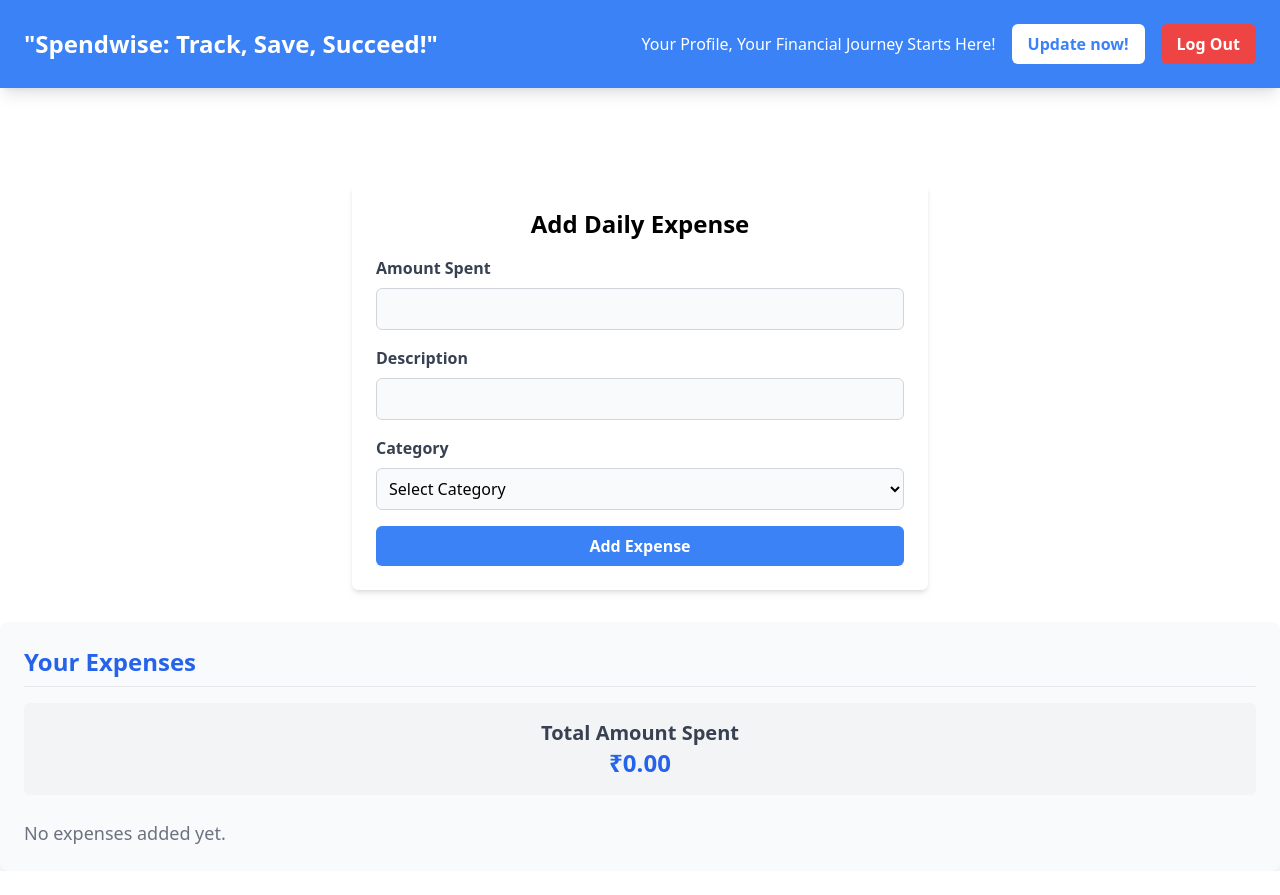
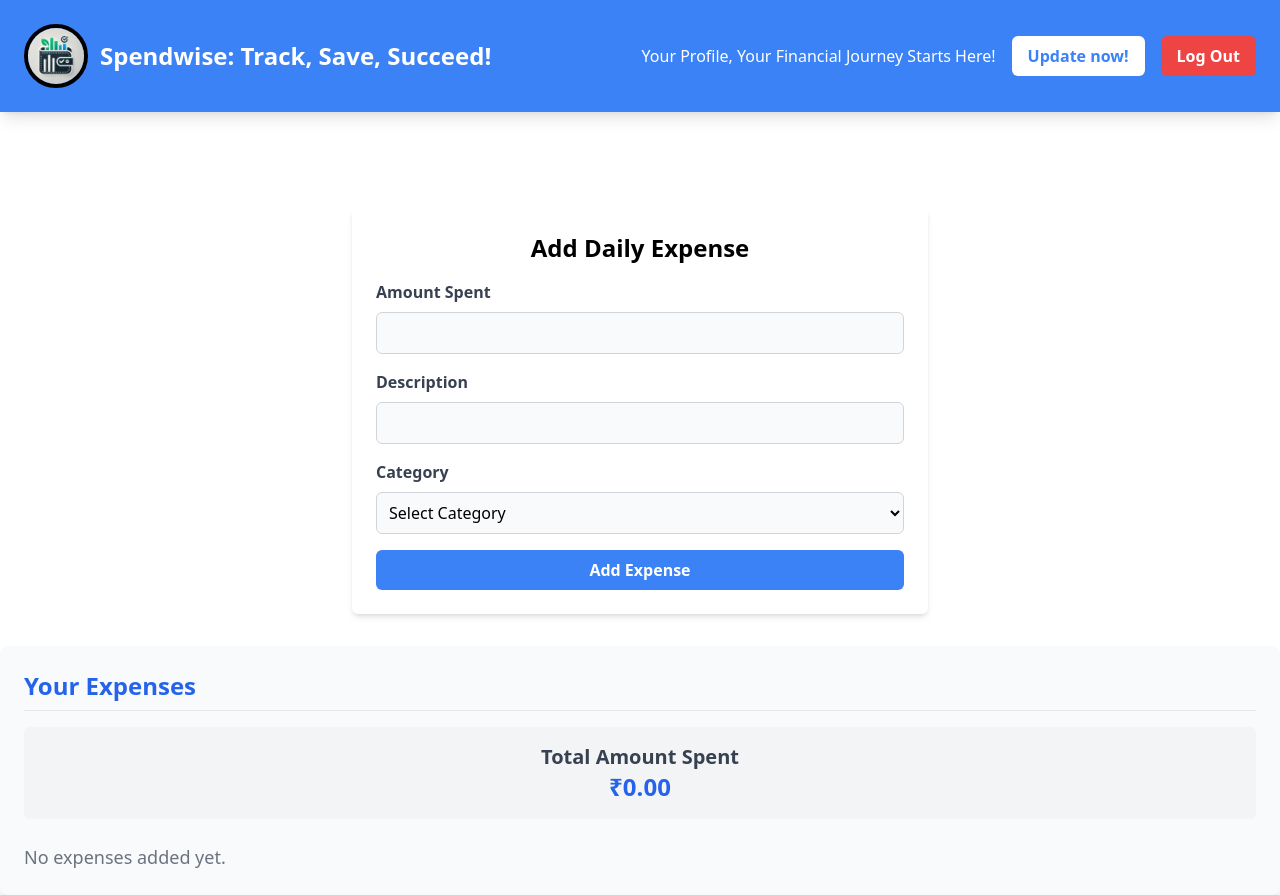
Before and after one commit to SwayamprabhaGitHub/spendwise, a React (Vite) app: page /welcome in a window 1280 px wide. Before the commit the page ends 871 px from the top, so only its background shows below. Built offline with nearby package versions, Linux system fonts and the light colour scheme; sample sign-in values are in the browser's storage.

Commit message:
Added logo to the applicatiom

```diff
--- a/index.html
+++ b/index.html
@@ -2,7 +2,7 @@
 <html lang="en">
   <head>
     <meta charset="UTF-8" />
-    <link rel="icon" type="image/svg+xml" href="/vite.svg" />
+    <link rel="icon" type="image/svg+xml" href="/src/assets/Spendwise_logo_no_background.png" />
     <meta name="viewport" content="width=device-width, initial-scale=1.0" />
     <title>SpendWise</title>
   </head>
--- a/src/pages/WelcomePage.jsx
+++ b/src/pages/WelcomePage.jsx
@@ -5,6 +5,7 @@
 import ProfileForm from "../components/ProfileForm";
 import ModalContext from "../store/modal-context";
 import Modal from "../UI/Modals";
+import Logo from "../assets/Spendwise_logo_no_background.png";
 import DailyExpensesForm from "../components/DailyExpensesForm";
 import { authActions } from "../store/auth-slice";
 import { themeActions } from "../store/theme-slice";
@@ -35,14 +36,23 @@
     <>
       {modalCtx.modalMsg && <Modal />}
       <header className="flex flex-col md:flex-row justify-between items-center bg-blue-500 dark:bg-gray-800 text-white p-4 sm:p-6 shadow-lg mb-4 md:mb-6">
-        <div className="mb-4 md:mb-0">
+        <div className="flex items-center gap-3 mb-4 md:mb-0">
+        <img
+            src={Logo}
+            alt="Spendwise Logo"
+            className="w-12 h-12 sm:w-16 sm:h-16 object-contain border-4 border-black rounded-full"
+          />
+          <div>
             {updateProfile ? (
               <p className="text-xl sm:text-2xl font-semibold">
                 Empowering smarter spending, every step of the way.
               </p>
             ) : (
-            <p className="text-xl sm:text-2xl font-semibold">"Spendwise: Track, Save, Succeed!"</p>
+              <p className="text-xl sm:text-2xl font-semibold">
+                Spendwise: Track, Save, Succeed!
+              </p>
             )}
+          </div>
         </div>
         <div className="flex flex-col md:flex-row items-center gap-3 sm:gap-4">
           {updateProfile ? (
```
Also changed, not shown: src/assets/Spendwise_logo_no_background.png (added). Lines whose indentation alone changed are shown as unchanged.
